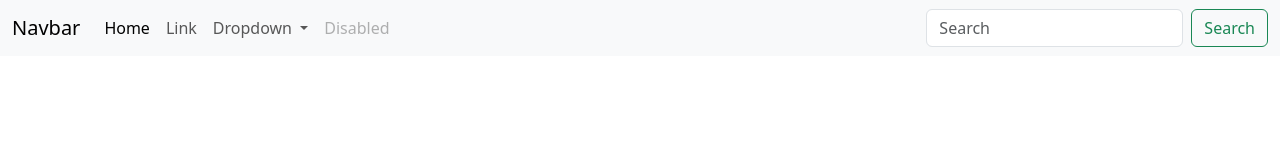
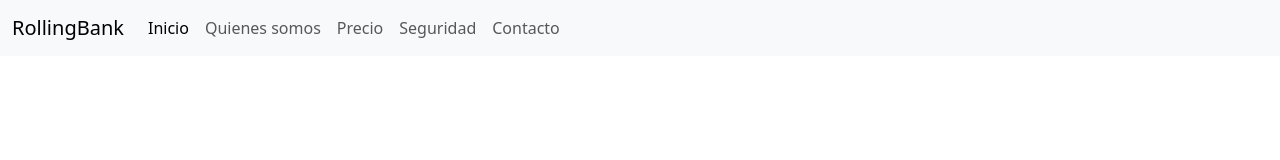
Before and after one commit to BrunoAlarcon1/rollingbankc75i, a plain HTML site: page index.html in a window 1280 px wide. Drawn offline with nearby package versions, Linux system fonts and the light colour scheme.

Commit message:
Agregamos las opciones del menú y las paginas en la carpeta pages

```diff
--- a/index.html
+++ b/index.html
@@ -12,37 +12,31 @@
     <header>
         <nav class="navbar navbar-expand-lg bg-body-tertiary">
             <div class="container-fluid">
-              <a class="navbar-brand" href="#">Navbar</a>
+              <a class="navbar-brand" href="index.html">RollingBank</a>
               <button class="navbar-toggler" type="button" data-bs-toggle="collapse" data-bs-target="#navbarSupportedContent" aria-controls="navbarSupportedContent" aria-expanded="false" aria-label="Toggle navigation">
                 <span class="navbar-toggler-icon"></span>
               </button>
               <div class="collapse navbar-collapse" id="navbarSupportedContent">
                 <ul class="navbar-nav me-auto mb-2 mb-lg-0">
                   <li class="nav-item">
-                    <a class="nav-link active" aria-current="page" href="#">Home</a>
+                    <a class="nav-link active" aria-current="page" href="#">Inicio</a>
                   </li>
                   <li class="nav-item">
-                    <a class="nav-link" href="#">Link</a>
-                  </li>
-                  <li class="nav-item dropdown">
-                    <a class="nav-link dropdown-toggle" href="#" role="button" data-bs-toggle="dropdown" aria-expanded="false">
-                      Dropdown
-                    </a>
-                    <ul class="dropdown-menu">
-                      <li><a class="dropdown-item" href="#">Action</a></li>
-                      <li><a class="dropdown-item" href="#">Another action</a></li>
-                      <li><hr class="dropdown-divider"></li>
-                      <li><a class="dropdown-item" href="#">Something else here</a></li>
-                    </ul>
+                    <a class="nav-link" href="#">Quienes somos</a>
                   </li>
                   <li class="nav-item">
-                    <a class="nav-link disabled" aria-disabled="true">Disabled</a>
+                    <a class="nav-link" href="./pages/precios.html">Precio</a>
                   </li>
+                  <li class="nav-item">
+                    <a class="nav-link" href="./pages/seguridad.html">Seguridad</a>
+                  </li>
+                  <li class="nav-item">
+                    <a class="nav-link" href="./pages/error404.html">Contacto</a>
+                  </li>
+
+
                 </ul>
-                <form class="d-flex" role="search">
-                  <input class="form-control me-2" type="search" placeholder="Search" aria-label="Search">
-                  <button class="btn btn-outline-success" type="submit">Search</button>
-                </form>
+
               </div>
             </div>
           </nav>
```
Also changed, not shown: pages/error404.html (added), pages/precios.html (added), pages/quienesSomos.html (added), pages/seguridad.html (added).
